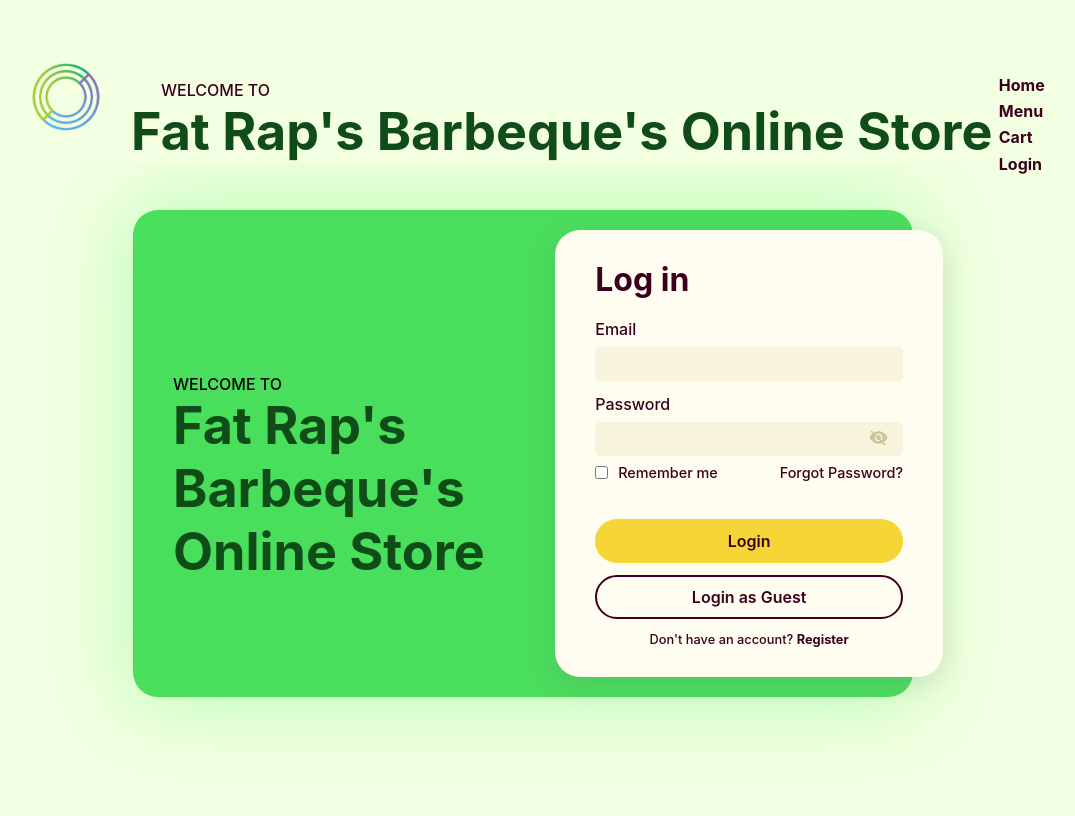
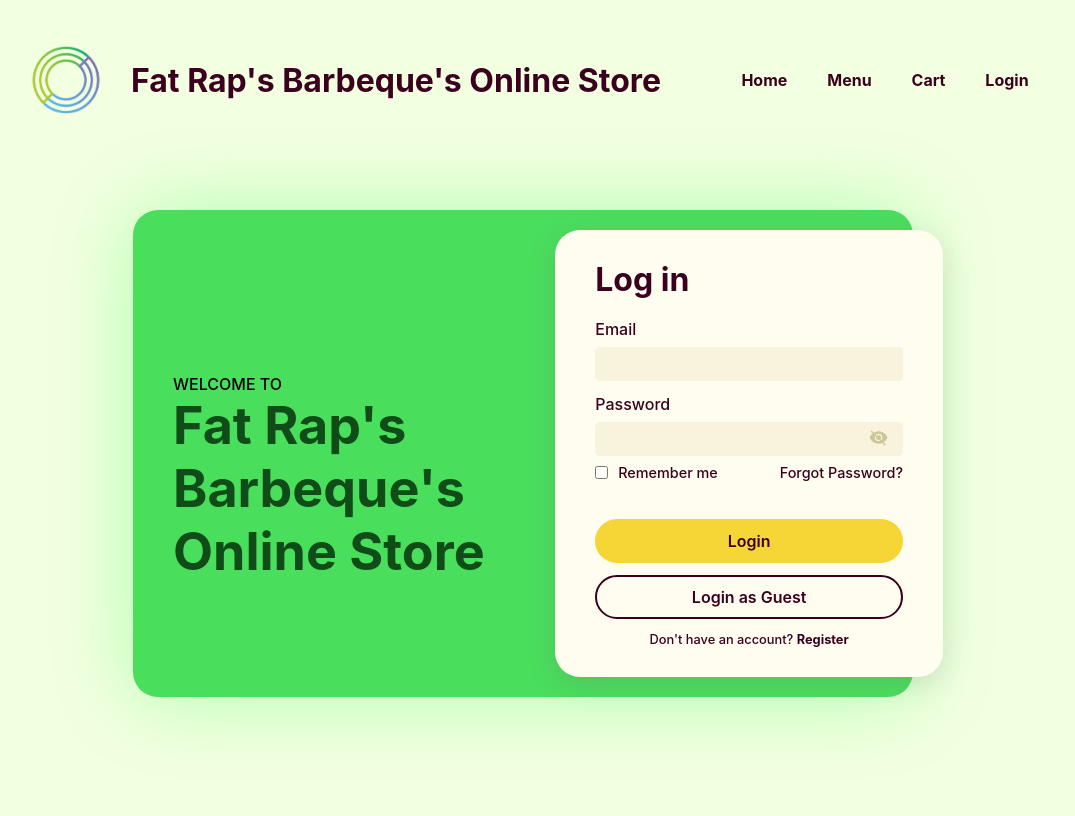
Before and after one commit to DoryAngelo/FatRapBBQ, a PHP site: page /Website/login-page.php in a window 1280 px wide. Shown: the top 816 px of the page, without its empty margins (117-1192 px from the left). Run offline with PHP 8.4, Linux system fonts and the light colour scheme.

Commit message:
modified:   Website/admin-styles.css 	modified:   Website/login-page.php

```diff
--- a/Website/admin-styles.css
+++ b/Website/admin-styles.css
@@ -71,6 +71,10 @@ main {
     margin-bottom: 2rem;
 }
 
+.heading h2 {
+    font-size: 2.5rem;
+}
+
 .inline {
     display: flex;
     align-items: center;
--- a/Website/login-page.php
+++ b/Website/login-page.php
@@ -60,10 +60,7 @@ if(isset($_POST['submit'])){
         <div class="header-container">
             <div class="website-title">
                 <img id="logo" src="images/circle logo.png">
-                <div class="green-block-text">
-                    <p class="welcome-text">WELCOME TO </p>
-                    <h1>Fat Rap's Barbeque's Online Store</h1>
-                </div>
+                <h1>Fat Rap's Barbeque's Online Store</h1>
             </div>
             <nav>
                 <ul>
```
